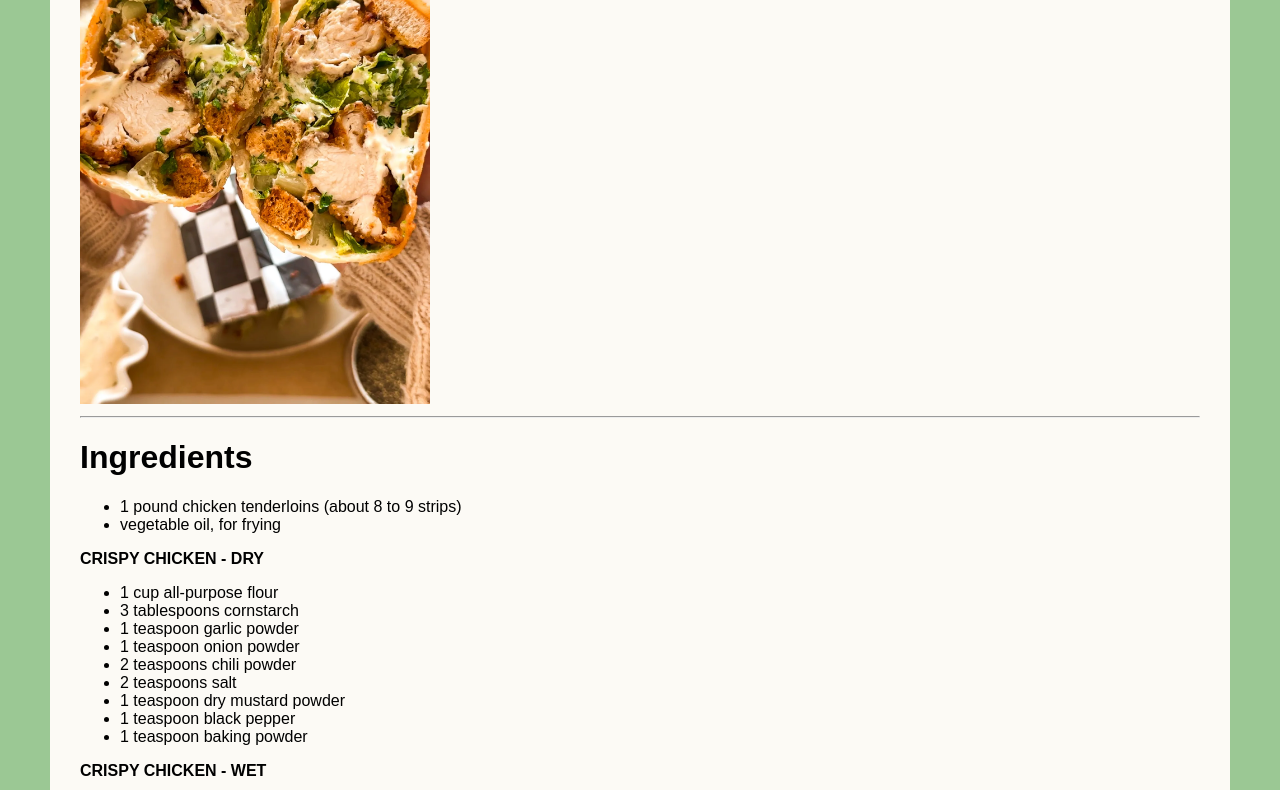
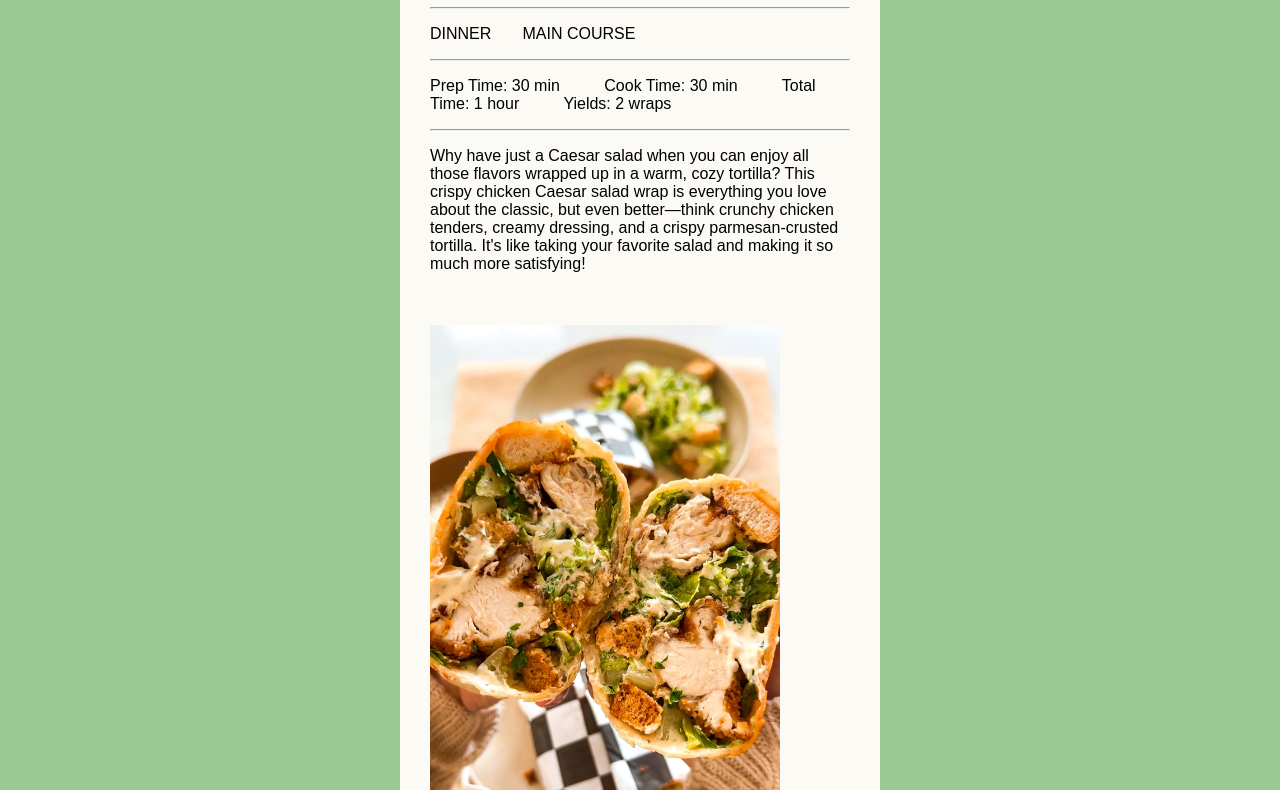
Before and after one commit to Zasha349/Zasha349.github.io, a plain HTML site: page projects/html-potluck-2/index.html in a window 1280 px wide. Shown: the part 710-1500 px from the top of the page. Drawn offline with Linux system fonts and the light colour scheme.

Commit message:
potluck2 part 2

```diff
--- a/projects/html-potluck-2/css/style.css
+++ b/projects/html-potluck-2/css/style.css
@@ -6,7 +6,7 @@ body {
     margin: 0px;
     font-family: sans-serif;
     background-color: rgb(155, 200, 148);
-    margin: 50px;
+    margin: 400px;
 }
 .card {
     background-color: rgb(252, 250, 245);
```
